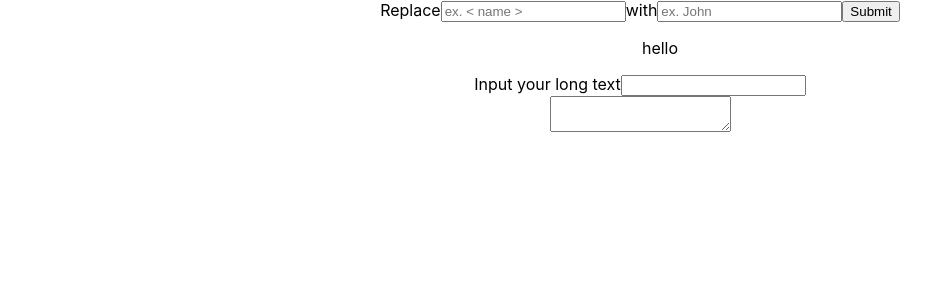
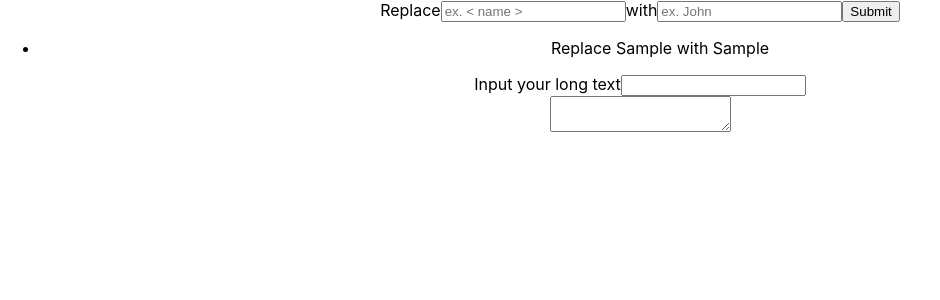
Before and after one commit to CiciZhang/coverletterMadeEasy, a React (Create React App) app: page / in a window 1280 px wide. Both pictures are taken after typing "Sample", "Sample" into the empty fields and a click on the input 871 px from the left and 11 px from the top of the page. Shown: the top 300 px of the page, without its empty margins (0-940 px from the left). Built offline with nearby package versions, Linux system fonts and the light colour scheme.

Commit message:
mapped list to the dom

```diff
--- a/src/App.js
+++ b/src/App.js
@@ -1,12 +1,11 @@
 import React, { useState } from "react";
 import ThingsToReplace from "./ThingsToReplace"
-import MappedList from "./MappedList"
 import "./App.css";
 
 
 function App() {
   const [textInput, setTextInput] = useState("");
-  const replacements = []
+  const [replacements, setReplacements] = useState([])
 
   const textInputHandler = (event) => {
     event.preventDefault()
@@ -14,17 +13,26 @@ function App() {
   }
 
   const addToReplacementArray = (fieldToReplace, newText) => {
-    replacements.push({
-      fieldToReplace: fieldToReplace,
-      newText: newText
-    })
-    console.log(replacements, "this is my replacmeent")
+    setReplacements([
+      ...replacements,
+      {
+        fieldToReplace: fieldToReplace,
+        newText: newText
+      }
+    ])
   }
   return (
     <div className="App">
 
       <ThingsToReplace addToReplacementArray={addToReplacementArray}/>
-      <MappedList replacements={replacements} />
+      <div className="mappedObjects">
+        <ul>
+            {replacements.map((items) =>
+              <li>Replace {items.fieldToReplace} with {items.newText}
+              </li>)
+            }
+        </ul>
+      </div>
       <form action="submit" >
         <label>Input your long text</label>
         <input type="text" name="textInput" onChange={textInputHandler} />
--- a/src/MappedList.js
+++ /dev/null
@@ -1,18 +0,0 @@
-import React from "react"
-
-function mappedList(){
-    return(
-        <ul>
-            {/* {console.log(replacements)} */}
-            {
-            // testArray.map((items) =>
-            //     <li>Replace {items.fieldToReplace} with {items.newText}
-            //     </li>)
-            }
-            hello
-        </ul>
-    )
-}
-
-
-export default mappedList
```
